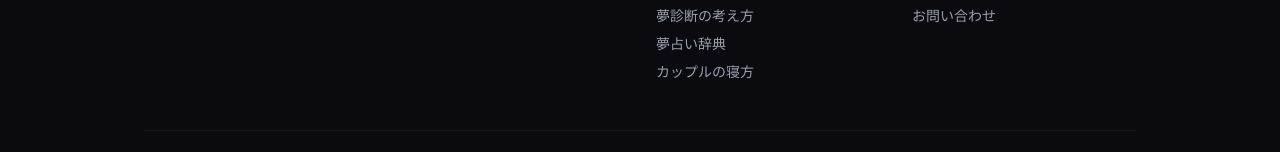
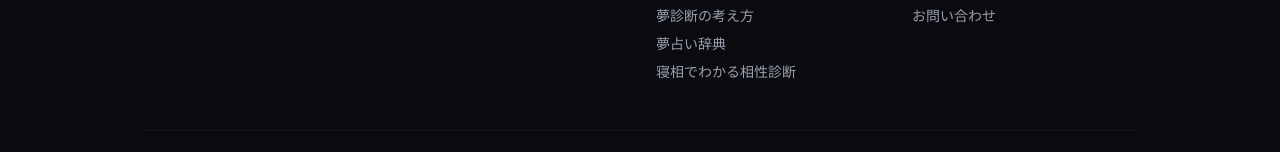
Before and after one commit to karake-shoya/dream-analysis-app, a Next.js app: page / in a window 1280 px wide. Shown: the part 1101-1253 px from the top of the page. Built offline with nearby package versions, Linux system fonts and the light colour scheme; no server answers.

Commit message:
fix: サイトマップの修正

```diff
--- a/components/Footer.tsx
+++ b/components/Footer.tsx
@@ -20,7 +20,7 @@ export default function Footer() {
               <li><Link href="/about" className="hover:text-purple-300 transition-colors">About</Link></li>
               <li><Link href="/approach" className="hover:text-purple-300 transition-colors">夢診断の考え方</Link></li>
               <li><Link href="/dictionary" className="hover:text-purple-300 transition-colors">夢占い辞典</Link></li>
-              <li><Link href="/sleeping-positions" className="hover:text-purple-300 transition-colors">カップルの寝方</Link></li>
+              <li><Link href="/sleeping-positions" className="hover:text-purple-300 transition-colors">寝相でわかる相性診断</Link></li>
             </ul>
           </div>
 
```
